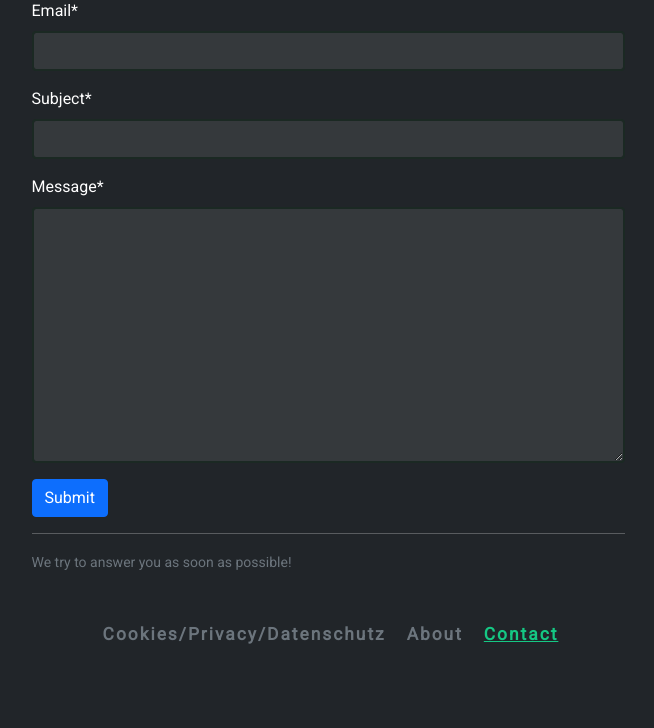
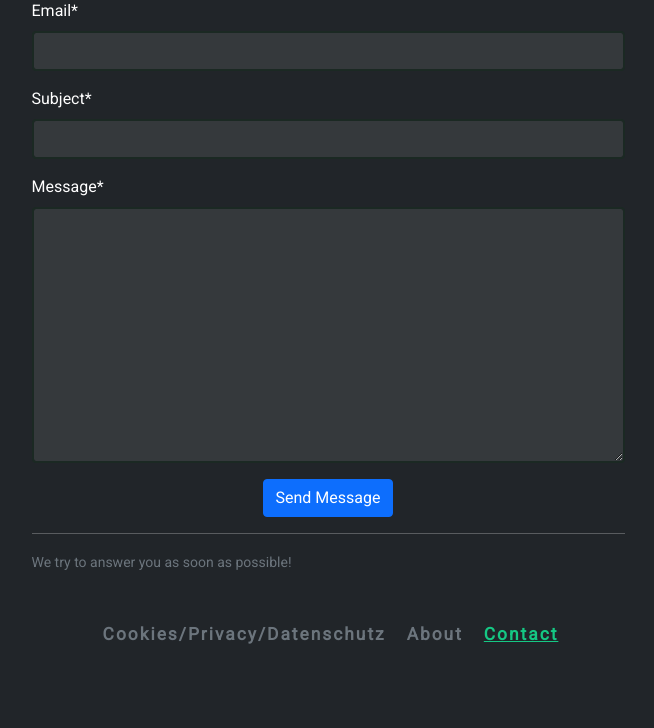
Before and after one commit to DerTyp7/tealcode-django-python, a Django app: page /contact/ in a window 1280 px wide. Shown: the part 255-983 px from the top of the page, without its empty margins (312-966 px from the left). Run offline with Django 3.2, Linux system fonts and the light colour scheme; some libraries are stand-ins or nearby versions.

Commit message:
Update index.html

```diff
--- a/TealCode/contact/templates/contact/index.html
+++ b/TealCode/contact/templates/contact/index.html
@@ -15,7 +15,10 @@
                 <form method="POST" class="form form-dark text-white">
                     {% csrf_token %}
                     {{ form | crispy }}
-                    <button type="submit" class="btn btn-primary">Submit</button>
+                    <div class="text-center">
+                        <button type="submit" class="btn btn-primary">Send Message</button>
+                    </div>
+
                     <hr>
                     <small class="text-muted">We try to answer you as soon as possible!</small>
                 </form>
```
